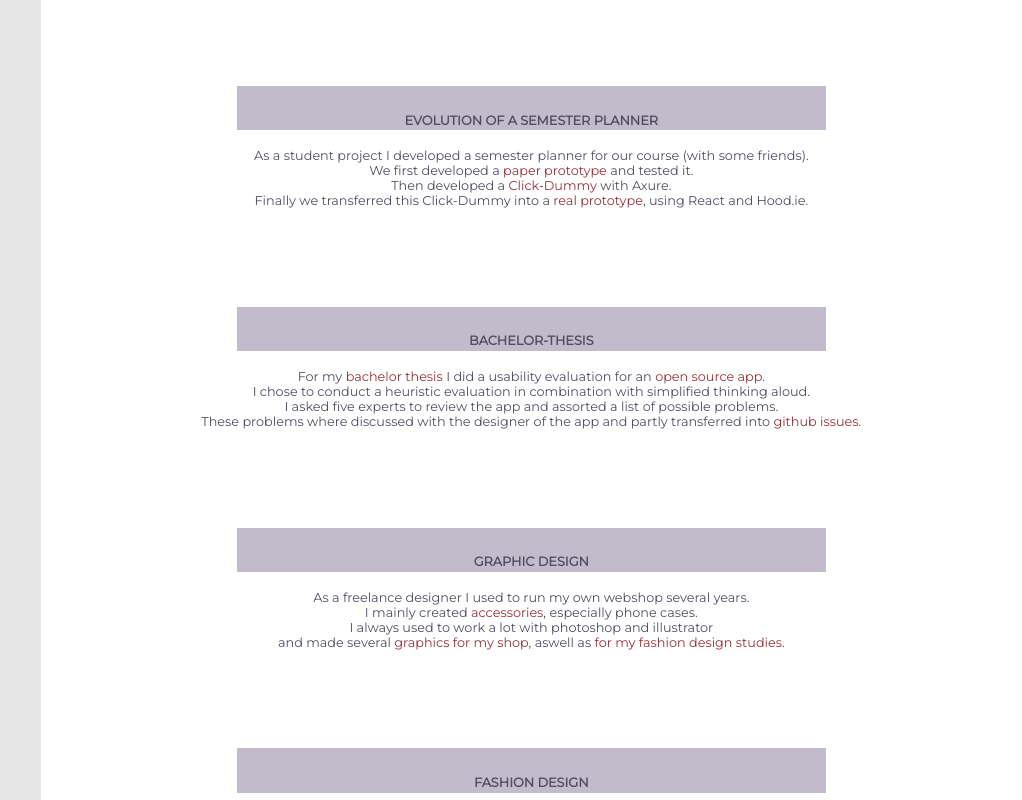
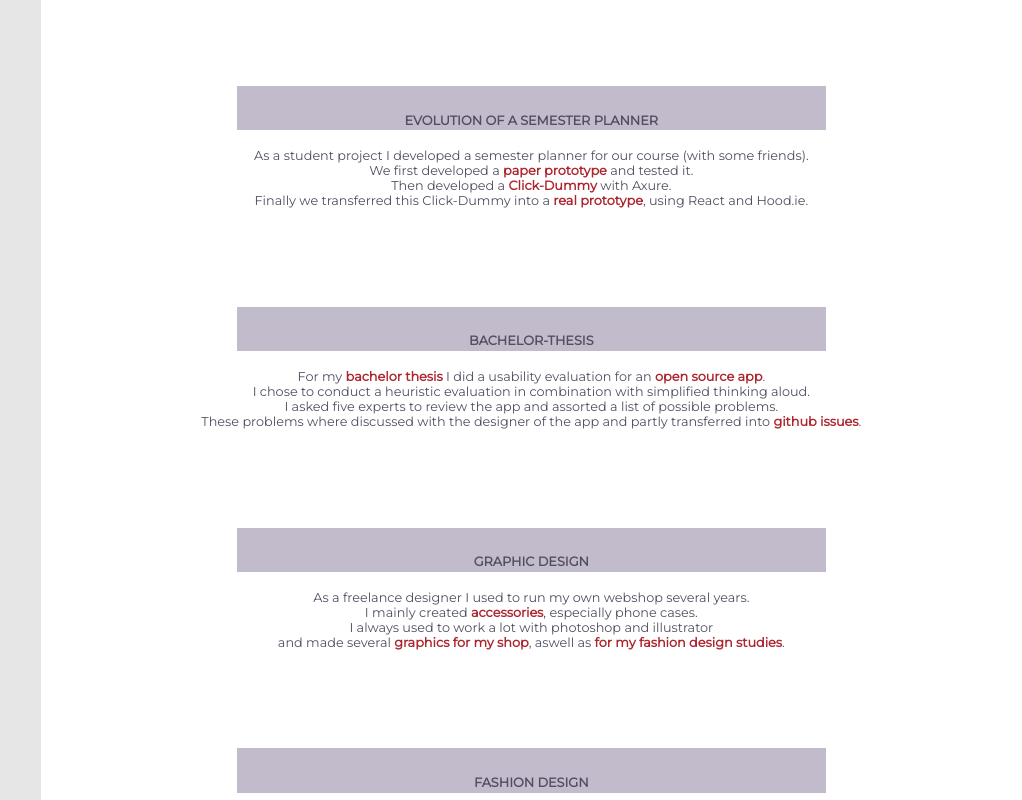
Before and after one commit to sarahkami/sarahkami.github.io, a plain HTML site: page index.html in a window 1280 px wide. Shown: the full height of the page, 258-1280 px from the left. Drawn offline with Linux system fonts and the light colour scheme; a web font is replaced by a local one.

Commit message:
adjust links

```diff
--- a/sarahkami.css
+++ b/sarahkami.css
@@ -56,6 +56,7 @@ p {
 
 .title-square {
   font-family: 'Montserrat', sans-serif;
+  font-weight: 900;
   text-transform: uppercase;
   font-weight: 800;
   white-space: nowrap;
@@ -66,7 +67,8 @@ p {
 }
 
 .link {
-  color: #963239;
+  color: #ac262f;
+  font-weight: 800;
   text-decoration: none;
   cursor: pointer;
   -webkit-transition: background-color 1000ms linear;
@@ -182,5 +184,3 @@ aside {
   color: #524d61;
   margin: 40px auto;
 }
-
-/*#963239*/
```
